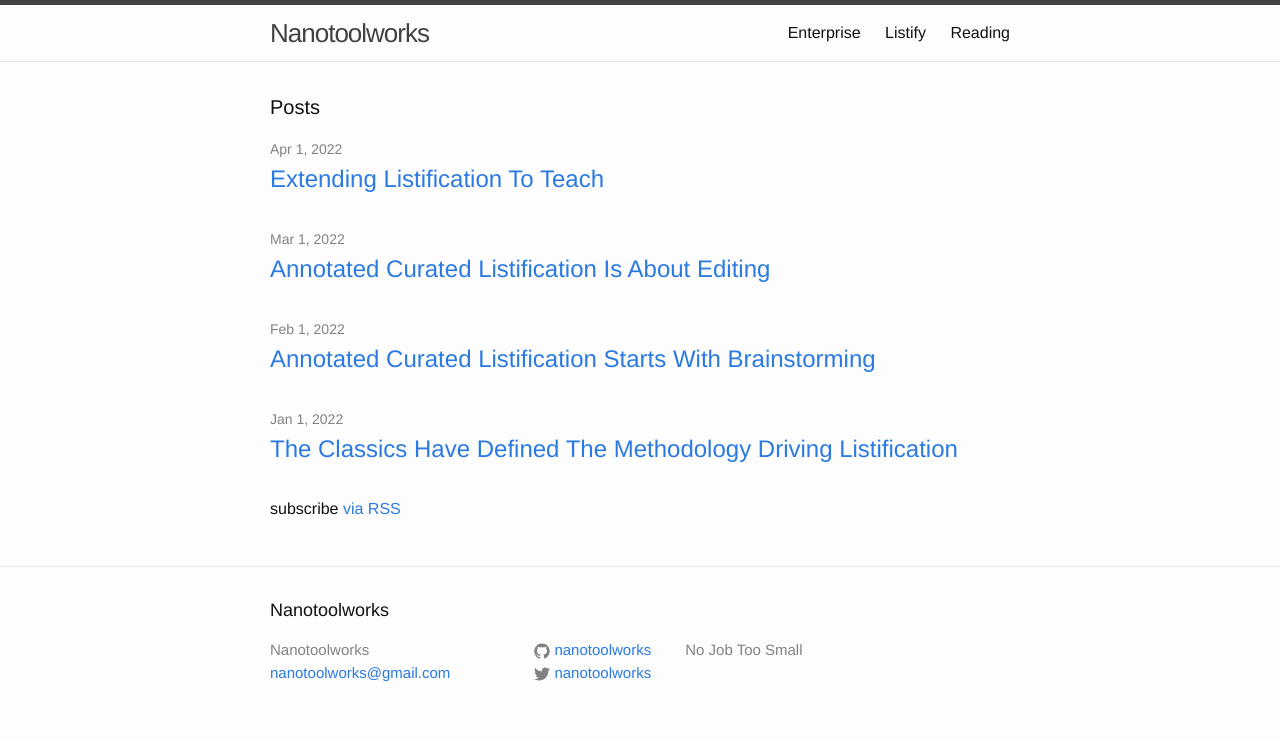
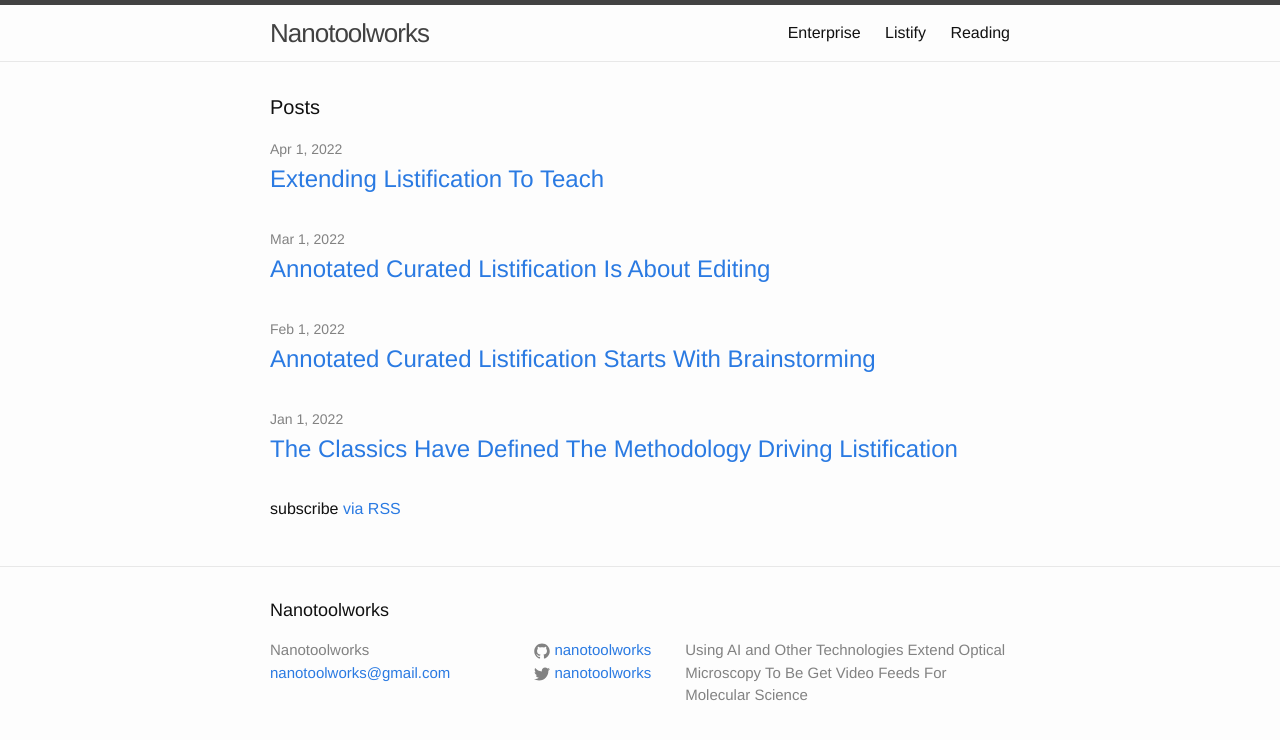
Before and after one commit to nanotoolworks/nanotoolworks.github.io, a Jekyll site: the page built from index.html, in a window 1280 px wide. Shown: the top 740 px of the page. Built offline with Jekyll 4.4.1, drawn with Linux system fonts in a browser that asks for light colours.

Commit message:
Update _config.yml

```diff
--- a/_config.yml
+++ b/_config.yml
@@ -1,7 +1,7 @@
 # Site settings
 title: Nanotoolworks
 email: nanotoolworks@gmail.com
-description: No Job Too Small
+description: Using AI and Other Technologies Extend Optical Microscopy To Be Get Video Feeds For Molecular Science
 twitter_username: nanotoolworks
 github_username:  nanotoolworks
 
```
